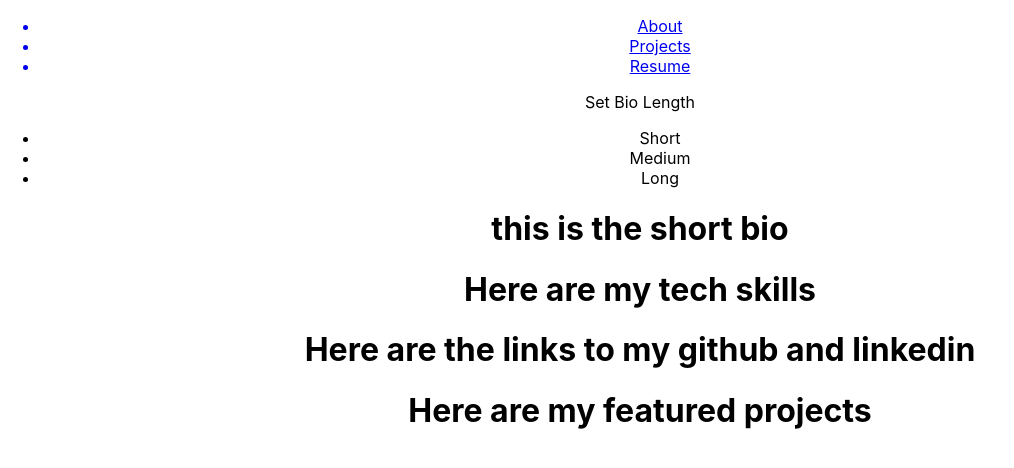
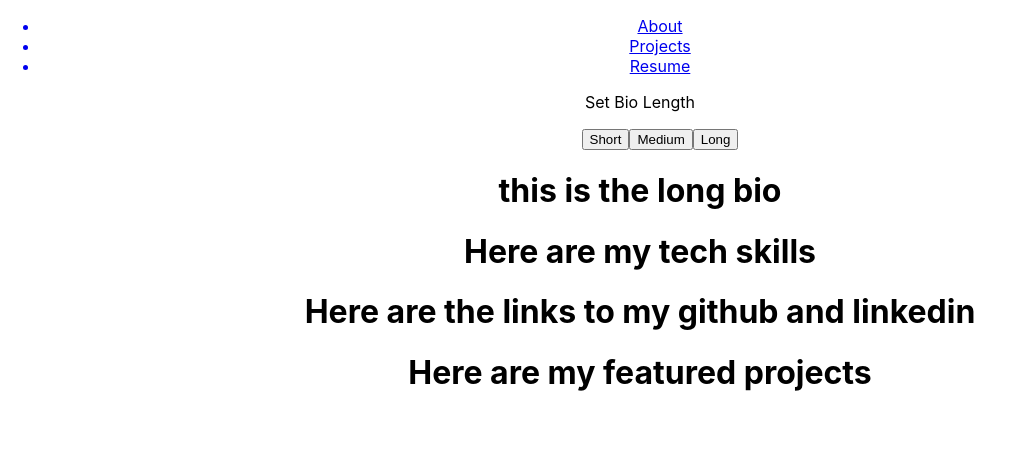
Before and after one commit to ambertav/portfolio, a React (Create React App) app: page / in a window 1280 px wide. Shown: the top 468 px of the page, without its empty margins (0-1014 px from the left). Built offline with nearby package versions, Linux system fonts and the light colour scheme.

Commit message:
adds event handler to bio length buttons

```diff
--- a/src/pages/About.js
+++ b/src/pages/About.js
@@ -3,16 +3,20 @@ import { useState } from 'react';
 import Bio from '../components/Bio';
 
 function About () {
-    const [ bioLength, setBioLength ] = useState('short');
+    const [ bioLength, setBioLength ] = useState('long');
+
+    function handleClick (evt) {
+        console.log('clicked');
+    }
 
     return (
         <div>
             <div>
                 Set Bio Length
                     <ul>
-                        <li>Short</li>
-                        <li>Medium</li>
-                        <li>Long</li>
+                        <button onClick={handleClick}>Short</button>
+                        <button onClick={handleClick}>Medium</button>
+                        <button onClick={handleClick}>Long</button>
                     </ul>
             </div>
             <Bio bioLength={bioLength} />
```
